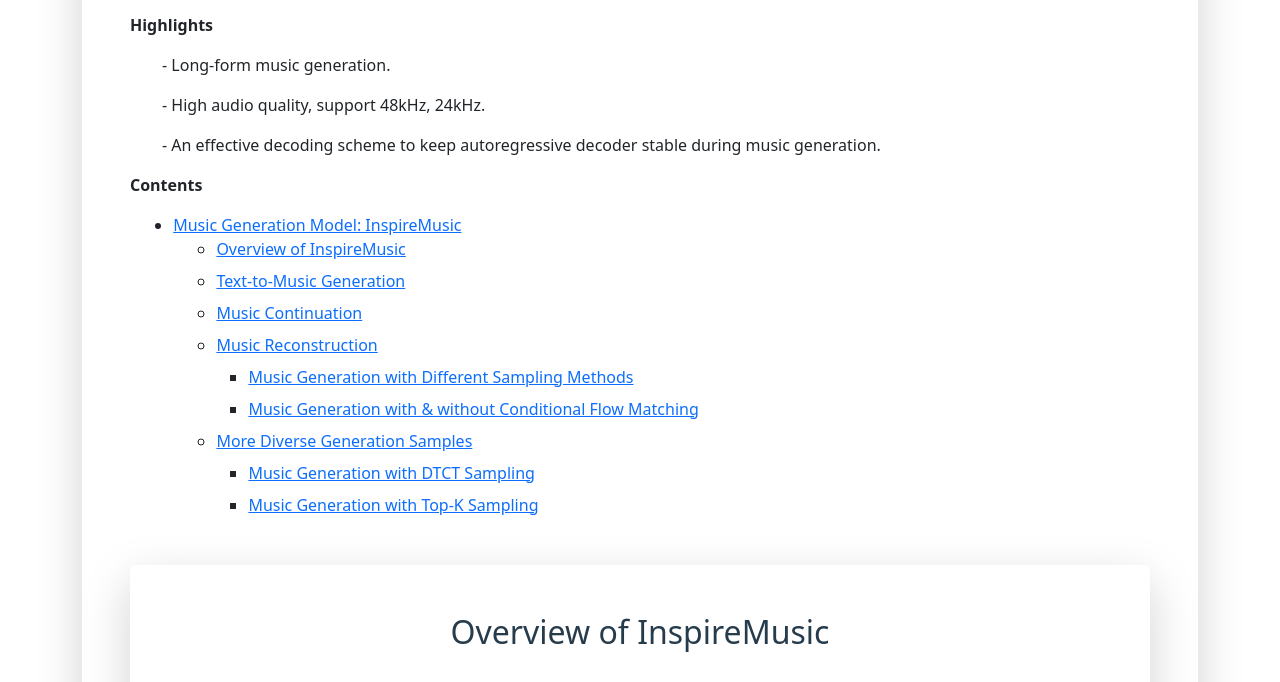
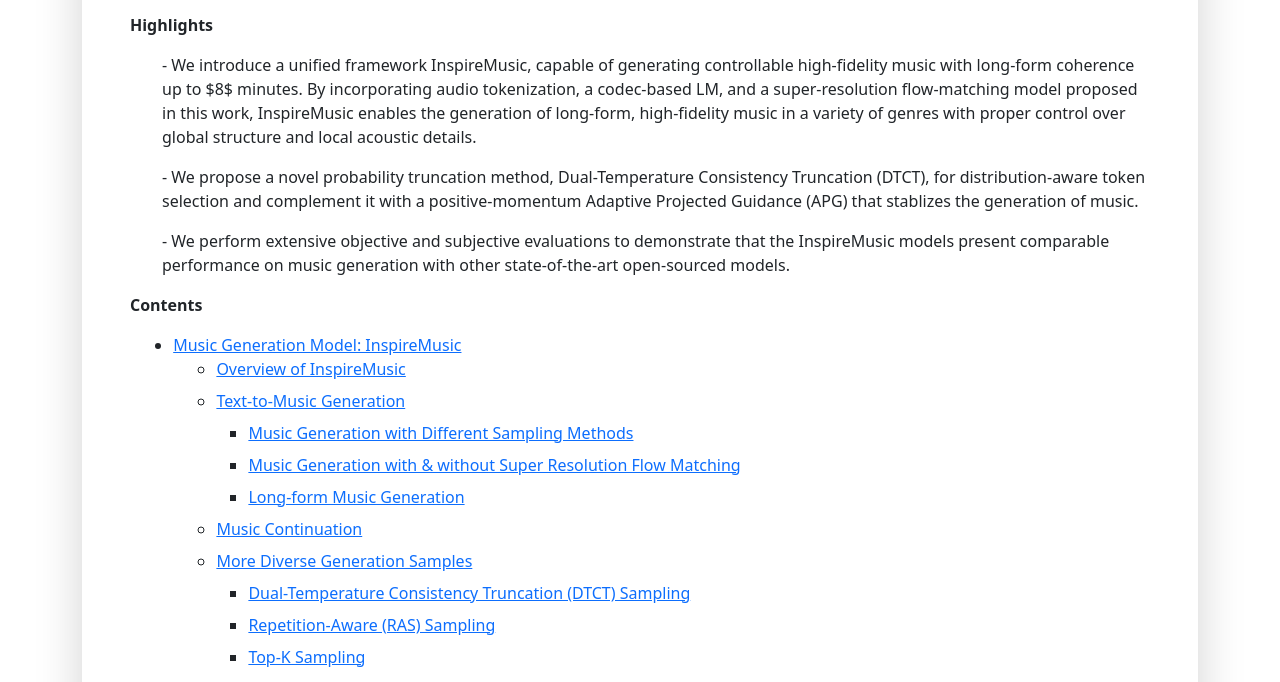
Before and after one commit to iris2c/InspireMusic, a plain HTML site: page index.html in a window 1280 px wide. Shown: the part 450-1132 px from the top of the page. Drawn offline with nearby package versions, Linux system fonts and the light colour scheme.

Commit message:
update index.html

```diff
--- a/index.html
+++ b/index.html
@@ -35,13 +35,13 @@
 
 	<p><b>Highlights</b>
 	<ul>
-	- Long-form music generation.
+	- We introduce a unified framework InspireMusic, capable of generating controllable high-fidelity music with long-form coherence up to $8$ minutes. By incorporating audio tokenization, a codec-based LM, and a super-resolution flow-matching model proposed in this work, InspireMusic enables the generation of long-form, high-fidelity music in a variety of genres with proper control over global structure and local acoustic details.
 	</ul>
 	<ul>
-	- High audio quality, support 48kHz, 24kHz.
+	- We propose a novel probability truncation method, Dual-Temperature Consistency Truncation (DTCT), for distribution-aware token selection and complement it with a positive-momentum Adaptive Projected Guidance (APG) that stablizes the generation of music.
 	</ul>
 	<ul>
-	- An effective decoding scheme to keep autoregressive decoder stable during music generation.
+	- We perform extensive objective and subjective evaluations to demonstrate that the InspireMusic models present comparable performance on music generation with other state-of-the-art open-sourced models.
 	</ul>
 </p>
 	</p>
@@ -49,20 +49,21 @@
 	<p>
 	<b>Contents</b>
       <ul>
-        <li><a href="InspireMusic-overview">Music Generation Model: InspireMusic</a>
+        <li><a href="#InspireMusic-overview">Music Generation Model: InspireMusic</a>
 			<ul>
 				<li><a href="#InspireMusic-overview">Overview of InspireMusic</a></li>
 				<li><a href="#InspireMusic-basic">Text-to-Music Generation</a></li>
-				<li><a href="#InspireMusic-continuation">Music Continuation</a></li>
-				<li><a href="#InspireMusic-reconstruction">Music Reconstruction</a></li>
 				<ul>
 					<li><a href="#InspireMusic-sampling">Music Generation with Different Sampling Methods</a></li>
-					<li><a href="#InspireMusic-cfm">Music Generation with & without Conditional Flow Matching</a></li>
+					<li><a href="#InspireMusic-srfm">Music Generation with & without Super Resolution Flow Matching</a></li>
+					<li><a href="#InspireMusic-long">Long-form Music Generation</a></li>
 				</ul>
+				<li><a href="#InspireMusic-continuation">Music Continuation</a></li>
 				<li><a href="#InspireMusic-demos">More Diverse Generation Samples</a></li>
 				<ul>
-					<li><a href="#InspireMusic-ras-sampling">Music Generation with DTCT Sampling</a></li>
-					<li><a href="#InspireMusic-topk-sampling">Music Generation with Top-K Sampling</a></li>
+					<li><a href="#InspireMusic-dtct-sampling">Dual-Temperature Consistency Truncation (DTCT) Sampling</a></li>
+					<li><a href="#InspireMusic-ras-sampling">Repetition-Aware (RAS) Sampling</a></li>
+					<li><a href="#InspireMusic-topk-sampling">Top-K Sampling</a></li>
 				</ul>
 
 			</ul>
@@ -90,7 +91,6 @@
 		<p>
 		This section showcases a collection of musical pieces generated by InspireMusic.
 		</p>
-<!--		<h3 id="InspireMusic-sampling" style="text-align: center;">Shortform Music Generation</h3>-->
 		<p>
 		The music was generated by InspireMusic and MusicGen, serving as a comparison of short-form text-to-music generation.
 		</p>
@@ -124,7 +124,7 @@
 		</div>
 	<h3 id="InspireMusic-sampling" style="text-align: center;">Music Generation w/ Different Sampling Methods</h3>
 		<p>
-		This section showcases a collection of musical pieces generated by InspireMusic, utilizing DTCT sampling, repetition-aware (RAS) sampling  and top-k sampling methods, respectively.
+		This section showcases a collection of musical pieces generated by InspireMusic, utilizing Dual-Temperature Consistency Truncation (DTCT) sampling, repetition-aware (RAS) sampling  and Top-k sampling methods, respectively.
 	</p>
 
 		<div class="table-responsive pt-3">
@@ -159,7 +159,7 @@
 				</tbody>
 			</table>
 		</div>
-		<h3 id="InspireMusic-cfm" style="text-align: center;">Music Generation with & without Super Resolution Flow Matching</h3>
+		<h3 id="InspireMusic-srfm" style="text-align: center;">Music Generation with & without Super Resolution Flow Matching</h3>
 		This section showcases a collection of musical pieces generated by InspireMusic with and without Super Resolution Flow Matching (SRFM), utilizing DTCT sampling.
 		<div class="table-responsive pt-3">
 			<table class="table table-hover pt-2">
@@ -303,13 +303,12 @@
 
 
 	<div class="container pt-5 mt-5 shadow-lg p-5 mb-5 bg-white rounded">
-	<h2 id="InspireMusic-basic" style="text-align: center;">Music Continuation</h2>
+	<h2 id="InspireMusic-continuation" style="text-align: center;">Music Continuation</h2>
 		<p>
 		This section showcases a collection of musical pieces generated by InspireMusic for music continuation task.
 		</p>
-<!--		<h3 id="InspireMusic-sampling" style="text-align: center;">Shortform Music Generation</h3>-->
 
-		<h3 id="InspireMusic-cfm" style="text-align: center;">Music Continuation Samples</h3>
+		<h3 id="InspireMusic-continuation" style="text-align: center;">Music Continuation Samples</h3>
 		This section showcases a collection of musical pieces generated by InspireMusic for music continuation task, audio output with Super Resolution Flow Matching.
 		<div class="table-responsive pt-3">
 			<table class="table table-hover pt-2">
@@ -345,7 +344,7 @@
 			</table>
 		</div>
 
-		This section showcases a collection of musical pieces generated by InspireMusic for music continuation task, audio output without Conditional Flow Matching.
+		This section showcases a collection of musical pieces generated by InspireMusic for music continuation task, audio output without Super Resolution Flow Matching.
 		<div class="table-responsive pt-3">
 			<table class="table table-hover pt-2">
 				<thead>
@@ -376,13 +375,12 @@
 	</div>
 
 
-	<div class="container pt-5 mt-5 shadow-lg p-5 mb-5 bg-white rounded">
 		<h2 id="InspireMusic-demos" style="text-align: center;">More Diverse Generation Samples</h2>
 		This section showcases a collection of musical pieces generated by InspireMusic with different music structures and genre.
 
 
 		<div class="container pt-5 mt-5 shadow-lg p-5 mb-5 bg-white rounded">
-		<h3 id="InspireMusic-ras-sampling" style="text-align: center;">InspireMusic w/ DTCT Sampling</h3>
+		<h3 id="InspireMusic-dtct-sampling" style="text-align: center;">InspireMusic w/ DTCT Sampling</h3>
 		<p>
 		This section showcases a collection of musical pieces generated by InspireMusic for short-form text-to-music generation with super resolution flow matching, utilizing DTCT sampling.
 		</p>
@@ -461,7 +459,6 @@
 		</div>
 
 
-		<div class="container pt-5 mt-5 shadow-lg p-5 mb-5 bg-white rounded">
 		<h3 id="InspireMusic-ras-sampling" style="text-align: center;">InspireMusic w/ Repetition-Aware Sampling</h3>
 		<p>
 		This section showcases a collection of musical pieces generated by InspireMusic for short-form text-to-music generation with conditional flow matching, utilizing repetition-aware sampling.
@@ -632,9 +629,7 @@
 				</tbody>
 			</table>
 		</div>
-</div>
 
-		<div class="container pt-5 mt-5 shadow-lg p-5 mb-5 bg-white rounded">
 	<h3 id="InspireMusic-topk-sampling" style="text-align: center;">InspireMusic w/ TopK Sampling</h3>
 	<p>
 	This section presents the demo of shortform instrumental music generation with 30 seconds pre-trained InspireMusic-Base model based on Top-K sampling method.
@@ -772,16 +767,14 @@
 					</tr>
 				</tbody>
 			</table>
-		</div>
 </div>
-</div>
+
+</article>
 
 <div class="container pt-5 mt-5 shadow-lg p-5 mb-5 bg-white rounded">
 	<h2 style="text-align: center;">Disclaimer</h2>
 	<p>The content provided above is for academic purposes only and is intended to demonstrate technical capabilities. Some examples are sourced from the internet. If any content infringes on your rights, please contact us to request its removal.</p>
 </div>
-
-</article>
 </main>
 </div>
 
```
